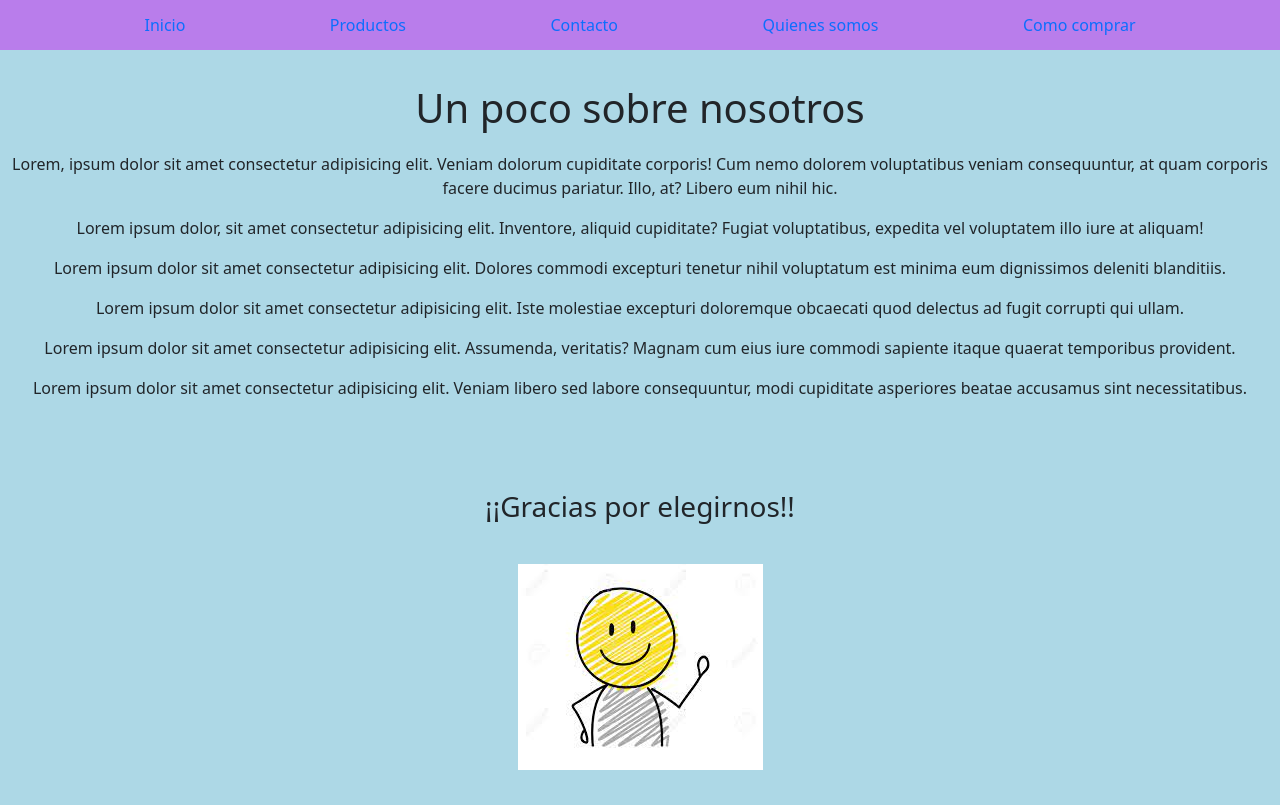
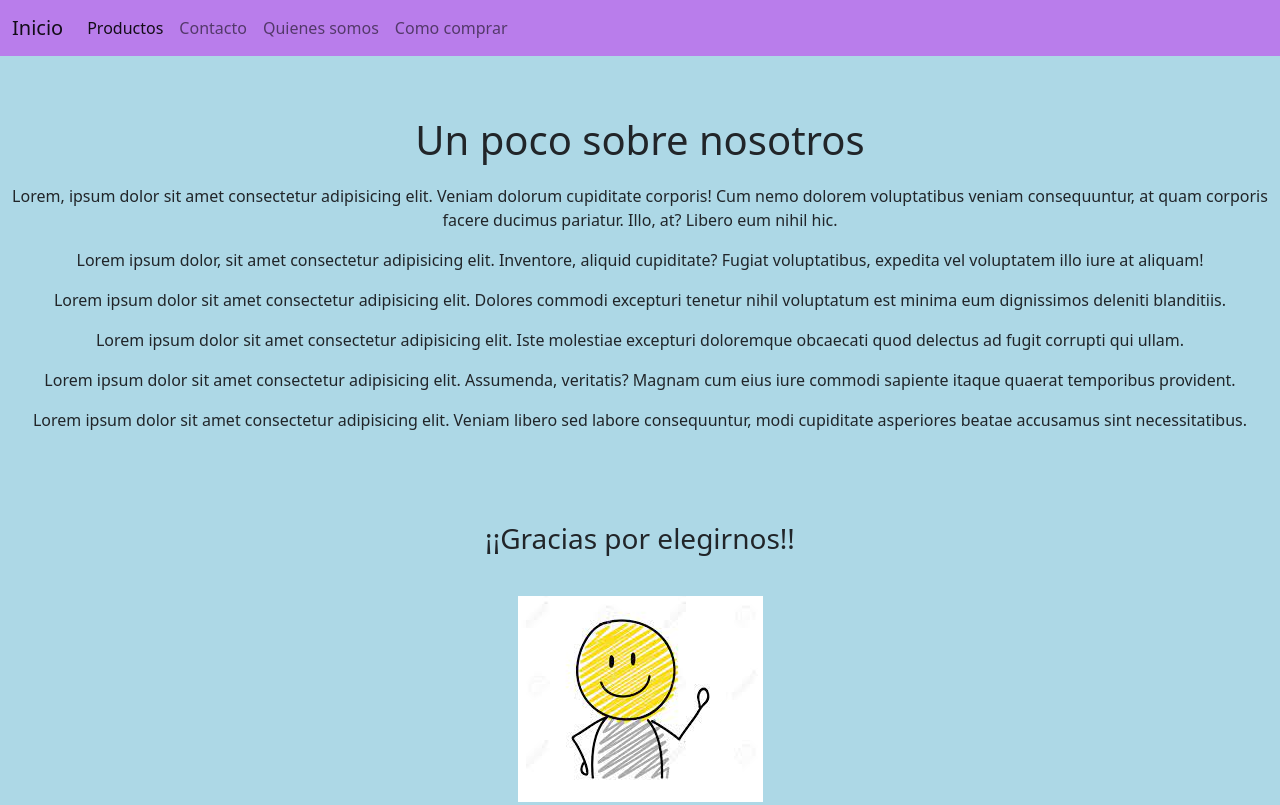
Before and after one commit to Lucasdn2003/Mi-Pagina, a plain HTML site: page seccion3.html in a window 1280 px wide. Shown: the top 805 px of the page. Drawn offline with nearby package versions, Linux system fonts and the light colour scheme.

Commit message:
tercer_commit

```diff
--- a/CSS/style.css
+++ b/CSS/style.css
@@ -25,7 +25,7 @@ li a{
     text-decoration: none;
 }
 
-#navBar{
+ #navBar{
     display: flex;
     flex-direction: row;
     justify-content:space-evenly ;
@@ -42,6 +42,10 @@ li a{
 
 #navBar li{
     display: inline-block;
+}
+
+.nav-color{
+    background-color: rgb(185, 125, 235) !important;
 }
 
 .titulo{
--- a/index.html
+++ b/index.html
@@ -7,7 +7,7 @@
     <link rel="stylesheet" href="CSS/style.css">
     <link rel="preconnect" href="https://fonts.gstatic.com">
     <link href="https://fonts.googleapis.com/css2?family=Ubuntu:ital@1&display=swap" rel="stylesheet">
-    <link href="https://cdn.jsdelivr.net/npm/bootstrap@5.0.2/dist/css/bootstrap.min.css" rel="stylesheet" integrity="sha384-EVSTQN3/azprG1Anm3QDgpJLIm9Nao0Yz1ztcQTwFspd3yD65VohhpuuCOmLASjC" crossorigin="anonymous"
+    <link href="https://cdn.jsdelivr.net/npm/bootstrap@5.0.2/dist/css/bootstrap.min.css" rel="stylesheet" integrity="sha384-EVSTQN3/azprG1Anm3QDgpJLIm9Nao0Yz1ztcQTwFspd3yD65VohhpuuCOmLASjC" crossorigin="anonymous">
     <title>Inicio</title>
 </head>
 <body>
--- a/seccion3.html
+++ b/seccion3.html
@@ -7,19 +7,34 @@
     <link rel="stylesheet" href="CSS/style.css">
     <link rel="preconnect" href="https://fonts.gstatic.com">
     <link href="https://fonts.googleapis.com/css2?family=Ubuntu:ital@1&display=swap" rel="stylesheet">
-    <link href="https://cdn.jsdelivr.net/npm/bootstrap@5.0.2/dist/css/bootstrap.min.css" rel="stylesheet" integrity="sha384-EVSTQN3/azprG1Anm3QDgpJLIm9Nao0Yz1ztcQTwFspd3yD65VohhpuuCOmLASjC" crossorigin="anonymous"
+    <link href="https://cdn.jsdelivr.net/npm/bootstrap@5.0.2/dist/css/bootstrap.min.css" rel="stylesheet" integrity="sha384-EVSTQN3/azprG1Anm3QDgpJLIm9Nao0Yz1ztcQTwFspd3yD65VohhpuuCOmLASjC" crossorigin="anonymous">
     <title>Quienes somos</title>
 </head>
 <body>
-    <div>
-    <ul id="navBar">
-        <li><a href="index.html">Inicio</a></li>
-        <li><a href="seccion1.html">Productos</a></li>
-        <li><a href="seccion2.html">Contacto</a></li>
-        <li><a href="seccion3.html">Quienes somos</a></li>
-        <li><a href="seccion4.html">Como comprar</a></li>
-    </ul>
-</div>
+    <nav class="navbar navbar-expand-lg navbar-light nav-color">
+        <div class="container-fluid">
+          <a class="navbar-brand" href="index.html">Inicio</a>
+          <button class="navbar-toggler" type="button" data-bs-toggle="collapse" data-bs-target="#navbarNav" aria-controls="navbarNav" aria-expanded="false" aria-label="Toggle navigation">
+            <span class="navbar-toggler-icon"></span>
+          </button>
+          <div class="collapse navbar-collapse" id="navbarNav">
+            <ul class="navbar-nav">
+              <li class="nav-item">
+                <a class="nav-link active" aria-current="page" href="seccion1.html">Productos</a>
+              </li>
+              <li class="nav-item">
+                <a class="nav-link" href="seccion2.html">Contacto</a>
+              </li>
+              <li class="nav-item">
+                <a class="nav-link" href="seccion3.html">Quienes somos</a>
+              </li>
+              <li class="nav-item">
+                <a class="nav-link" href="seccion4.html">Como comprar</a>
+              </li>
+            </ul>
+          </div>
+        </div>
+      </nav>
 
 <div class="nosotros">
     <h1>Un poco sobre nosotros</h1>
```
Also changed, not shown: seccion1.html (+25 -8 lines), seccion2.html (+26 -2 lines), seccion4.html (+25 -10 lines).
